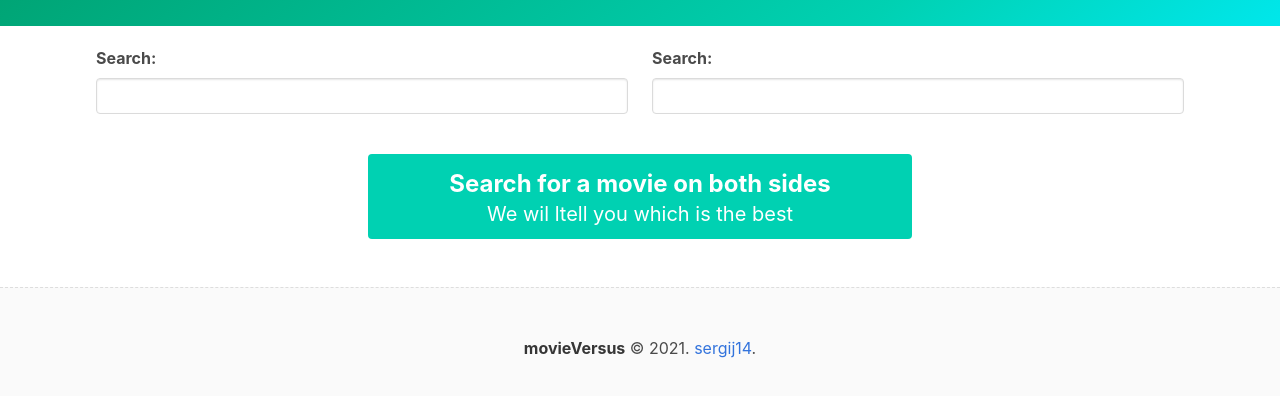
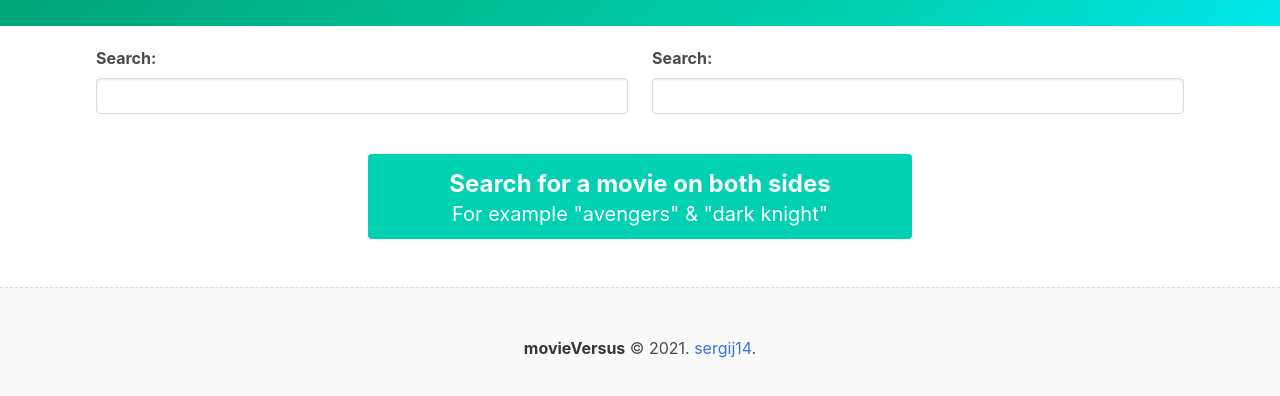
Before and after one commit to sergij14/moviefight, a plain HTML site: page index.html in a window 1280 px wide. Shown: the part 110-506 px from the top of the page. Drawn offline with nearby package versions, Linux system fonts and the light colour scheme.

Commit message:
edited index

```diff
--- a/index.html
+++ b/index.html
@@ -42,7 +42,7 @@
       </div>
       <div class="column is-half notification is-primary tutorial">
         <h4 class="is-size-4 has-text-weight-bold">Search for a movie on both sides</h4>
-        <p class="subtitle">We wil ltell you which is the best</p>
+        <p class="subtitle">For example "avengers" & "dark knight"</p>
       </div>
     </div>
   </main>
```
